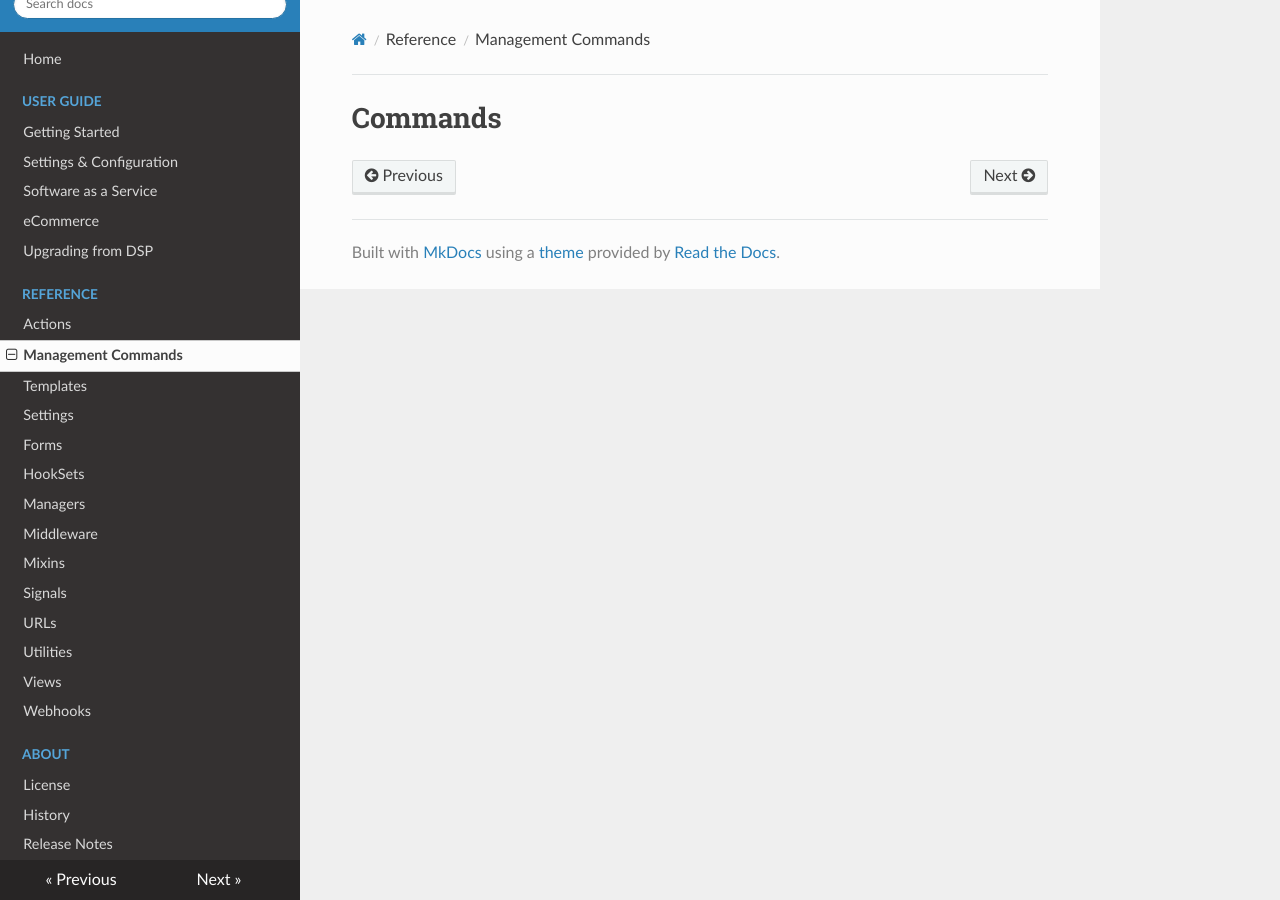
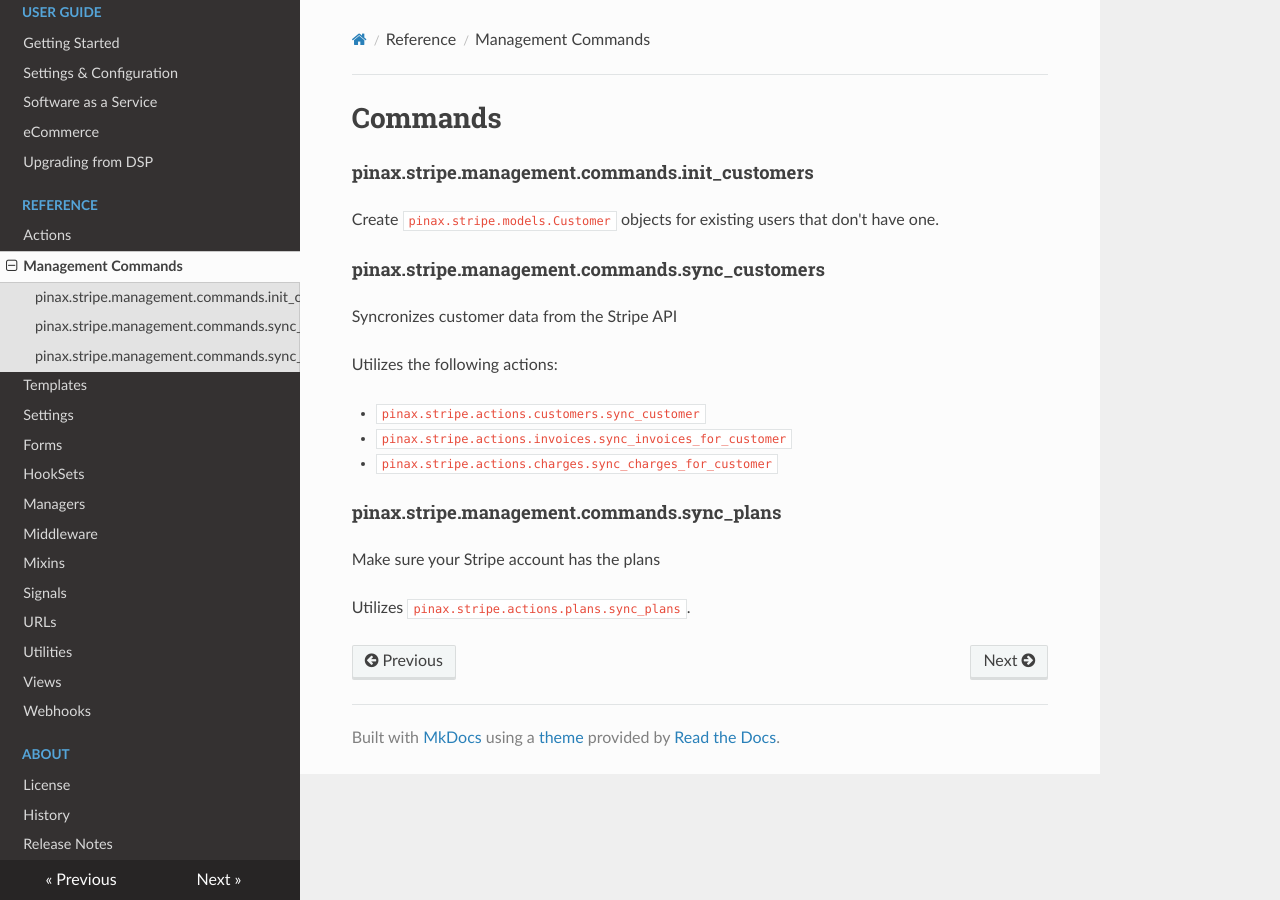
Before and after one commit to pinax/pinax-stripe-light, an MkDocs documentation site: the page built from docs/reference/commands.md, in a window 1280 px wide. Built offline with MkDocs 1.6.1, drawn with Linux system fonts in a browser that asks for light colours; nearby versions of some CDN libraries; old or Windows-style settings are respelled for this version of MkDocs.

Commit message:
create documentation for commands
Fixes #206

```diff
--- a/docs/reference/commands.md
+++ b/docs/reference/commands.md
@@ -1 +1,22 @@
 # Commands
+
+#### pinax.stripe.management.commands.init_customers
+
+Create `pinax.stripe.models.Customer` objects for existing users that don't
+have one.
+
+#### pinax.stripe.management.commands.sync_customers
+
+Syncronizes customer data from the Stripe API
+
+Utilizes the following actions:
+
+- `pinax.stripe.actions.customers.sync_customer`
+- `pinax.stripe.actions.invoices.sync_invoices_for_customer`
+- `pinax.stripe.actions.charges.sync_charges_for_customer`
+
+#### pinax.stripe.management.commands.sync_plans
+
+Make sure your Stripe account has the plans
+
+Utilizes `pinax.stripe.actions.plans.sync_plans`.
```
